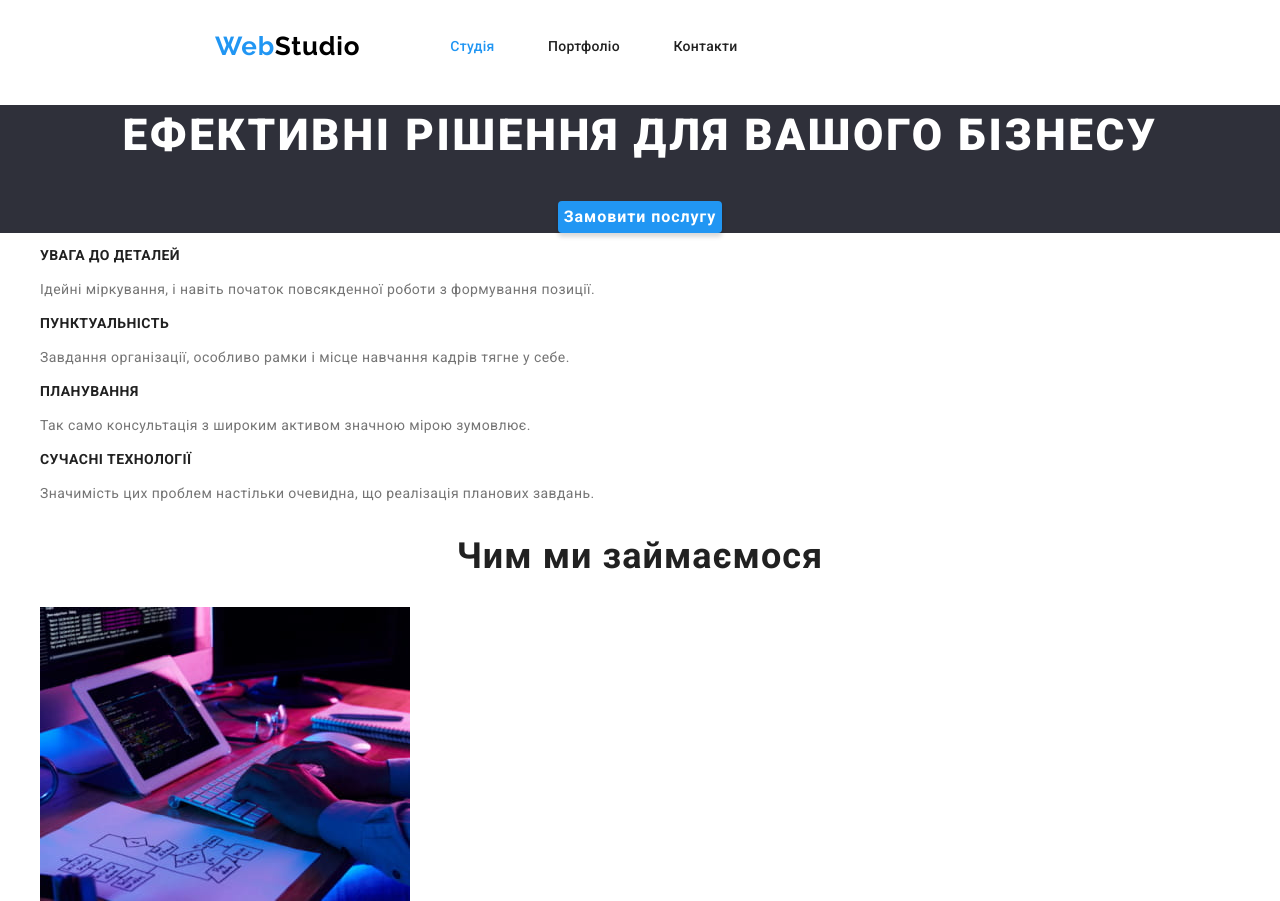
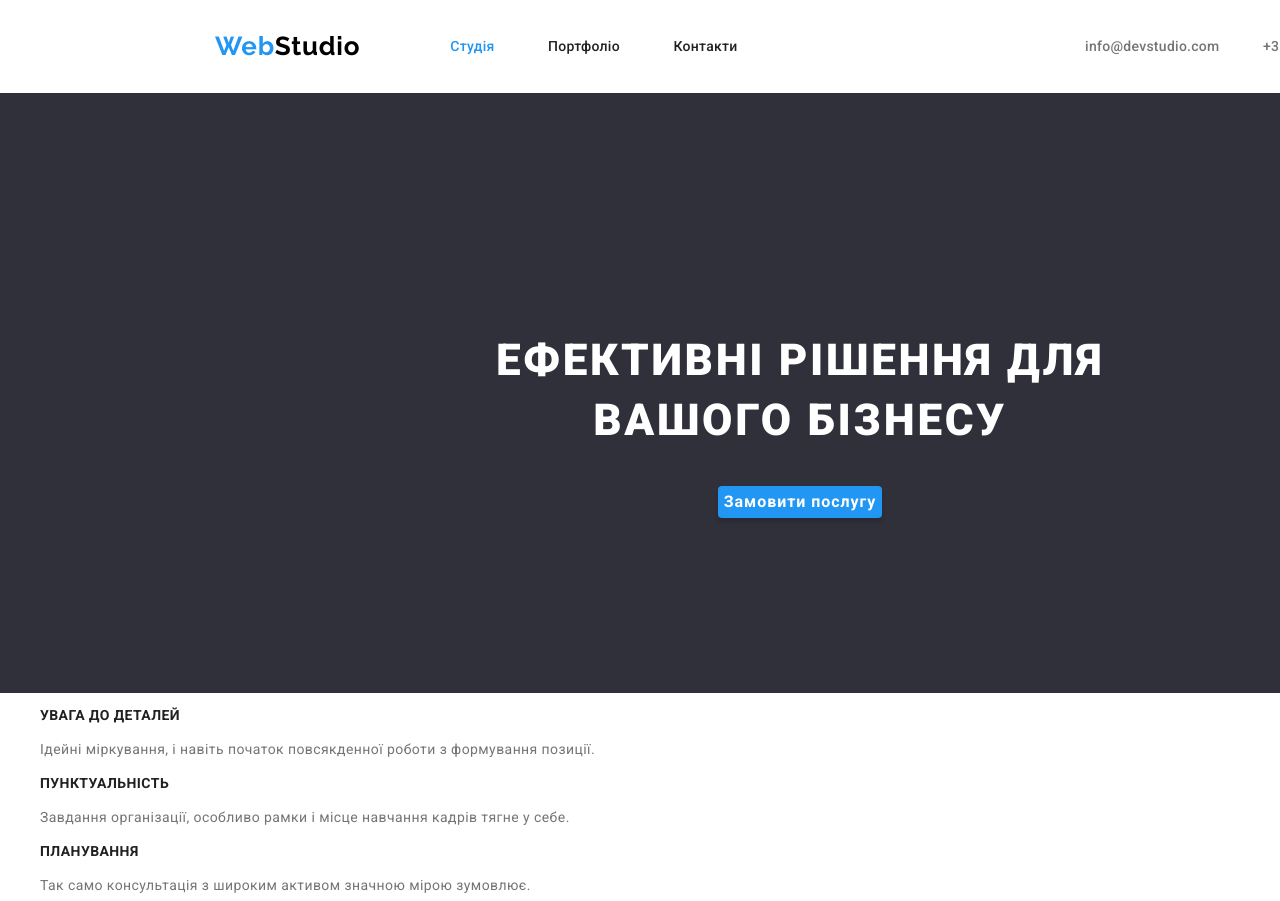
Before and after one commit to uksusit/goit-markup-hw-03, a plain HTML site: page index.html in a window 1280 px wide. Shown: the top 901 px of the page. Drawn offline with nearby package versions, Linux system fonts and the light colour scheme.

Commit message:
container-header

```diff
--- a/css/styles.css
+++ b/css/styles.css
@@ -25,14 +25,23 @@ a {
     font-style: normal;
     color: var(--main-text-color);
 }
+/* flex */
 .container {
     width: 1600px;
-    padding-left: 215px;
+    padding-left: 215px ;
+    padding-right: 215px;
     padding-top: 24px;
+    padding-bottom: 25px;
     display: flex;
     /* flex-direction: row; */
     justify-content: space-between;
+    border-bottom: #ECECEC;
 }
+/* .hero {
+    justify-content:center ;
+    align-items:center;
+
+} */
 /* logo */
 .logo {
 
@@ -74,8 +83,10 @@ footer .logo span {
     color: var(--blue-color);
     background-color: var(--white-color);;
 } */
+
 /* header contacts */
-.header-cont {
+.header-contacts {
+padding-left: 40px;
 font-weight: 500;
 letter-spacing: 0.28px;
 color: var(--gray-color);
@@ -85,7 +96,7 @@ font-size: 14px;
 font-style: normal;
  */
 }
-.header-cont:hover, .header-cont:focus {
+.header-contacts:hover, .header-contacts:focus {
     color: var(--blue-color);
     /* background-color: var(--white-color); */
 }
@@ -98,6 +109,11 @@ font-style: normal;
         /* flex-direction: row */
 }
 header li {display: inline-block;
+}
+.site-nav {
+    margin-left: 203;
+    /* display: inline-block; */
+    /* width: 281px; */
 }
 .site-nav li{
     font-weight: 500;
@@ -158,8 +174,10 @@ header li {display: inline-block;
 
 /* hero */
 .hero {
-    /* width: 1600px;
-        height: 600px; */
+    width: 1600px;
+        height: 600px;
+        padding-top: 200px;
+        padding-bottom: 200px;
         /* flex-shrink: 0; */
         background: var(--footer-bg-color);  /* тимчасово? */
         text-align: center;
@@ -201,7 +219,7 @@ header li {display: inline-block;
 
 /* team */
 .team {
-    width: 1600px;
+    width: 1200px;
     height: 648px;
     flex-shrink: 0;
     background: var(--btn-bg-color);
@@ -230,7 +248,7 @@ header li {display: inline-block;
 }
 /* footer */
 footer {
-    width: 1600px;
+    width: 1200px;
     height: 252px;
     background-color: var(--footer-bg-color);
     /* flex-shrink: 0; */
--- a/index.html
+++ b/index.html
@@ -23,8 +23,8 @@
             </ul>
         </nav>
         <ul>
-            <li><a class="header-cont" href="mailto:info@devstudio.com">info@devstudio.com</a></li>
-            <li><a class="header-cont" href="tel:+380961111111">+38 096 111 11 11</a></li>
+            <li><a class="header-contacts" href="mailto:info@devstudio.com">info@devstudio.com</a></li>
+            <li><a class="header-contacts" href="tel:+380961111111">+38 096 111 11 11</a></li>
         </ul>
     </header>
 
@@ -33,7 +33,7 @@
         <section  class="hero">
             <!-- фон тимчасово -->
             <!-- <img src="./images/Bg.jpg" alt="" width="1600">     -->
-            <h1 class="title-hero">Ефективні рішення для вашого бізнесу   </h1>
+            <h1 class="title-hero">Ефективні рішення для<br> вашого бізнесу   </h1>
             <button type="button" class="btn prm">Замовити послугу</button>
         </section>
 
```
Also changed, not shown: portfolio.html (+2 -2 lines).
